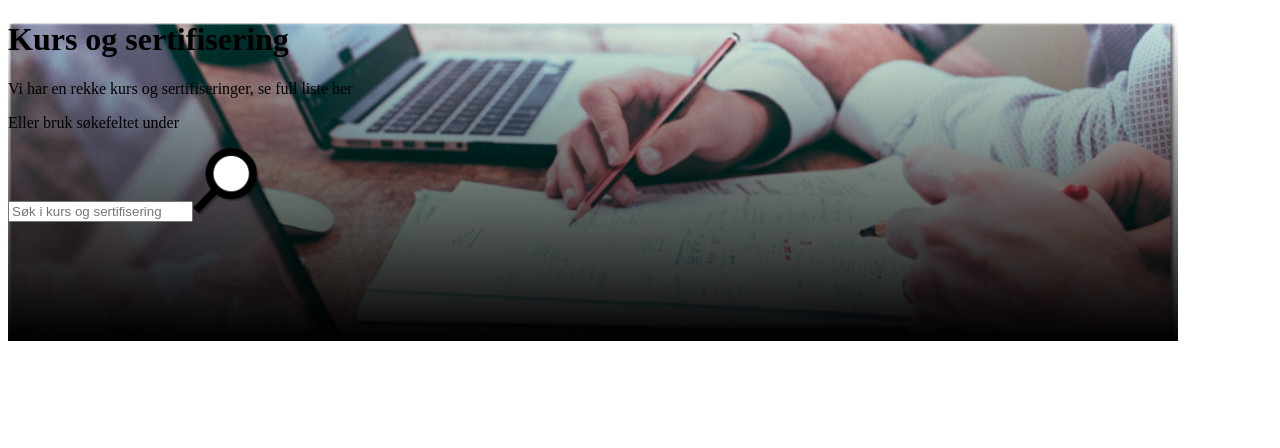
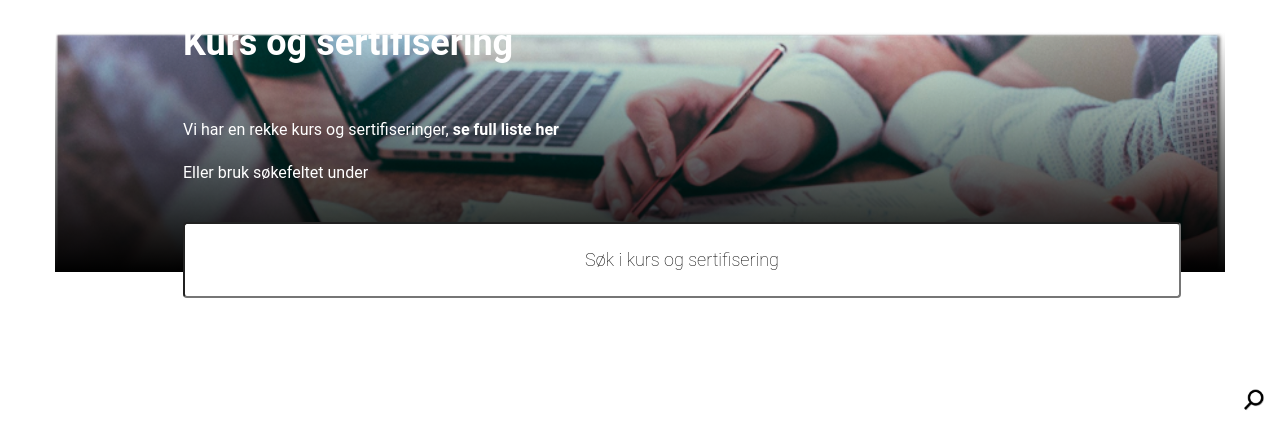
Before and after one commit to Zandra7/Glasspaper.no, a Nuxt app: page / in a window 1280 px wide. Shown: the top 448 px of the page. Built offline with nearby package versions, Linux system fonts and the light colour scheme.

Commit message:
Changed from tailwind css to normal css

```diff
--- a/components/searchCard.vue
+++ b/components/searchCard.vue
@@ -1,12 +1,12 @@
 <template>
-    <div class="kurs-sertif-bg flex flex-col mx-auto mt-8 sm:mt-10 lg:mt-12">
-        <div class="kurs-sertif-content px-4 sm:px-8 md:px-16 lg:px-32 text-white">
-            <h1 class="text-3xl sm:text-4xl pt-5 sm:pt-8 lg:pt-10 pb-3 sm:pb-4 lg:pb-7">Kurs og sertifisering</h1>
-            <p class="mb-1 sm:mb-1.5 lg:mb-2.5">Vi har en rekke kurs og sertifiseringer, <label class="font-bold cursor-pointer hover:underline hover:underline-offset-2">se full liste her</label></p>
+    <div class="kurs-sertif-bg">
+        <div class="kurs-sertif-content">
+            <h1>Kurs og sertifisering</h1>
+            <p class="kurs-sertif-text">Vi har en rekke kurs og sertifiseringer, <label class="text-link">se full liste her</label></p>
             <p>Eller bruk søkefeltet under</p>
             <div class="relative">
-                <input type="text" class="pl-10 sm:pl-12 lg:pl-16 w-full py-3 sm:py-4 px-6 sm:px-7 lg:px-8 text-center rounded-sm my-6 sm:my-8 lg:my-12 text-center border text-black font-extralight text-xl sm:text-2xl placeholder:text-black placeholder:font-extralight placeholder:text-xl sm:placeholder:text-2xl" placeholder="Søk i kurs og sertifisering">
-                <img src="~/public/images/searchIcon.png" alt="Search Icon" class="absolute right-3 sm:right-4 lg:right-5 top-1/2 transform -translate-y-1/2 w-5 sm:w-6 h-5 sm:h-6 cursor-pointer">
+                <input type="text" placeholder="Søk i kurs og sertifisering">
+                <img src="~/public/images/searchIcon.png" alt="Search Icon" class="search-icon">
             </div>
         </div>
     </div>
@@ -17,18 +17,98 @@
 
 <style scoped>
     .kurs-sertif-bg {
+        display: flex;
+        flex-direction: column;
+        margin: 2rem auto;
         max-width: 1170px;
         height: 240px;
         background-image: linear-gradient(rgba(0, 0, 0, 0), rgba(0, 0, 0, 1)), url('~/public/images/img1.png');
         background-size: cover;
+    }
 
-        /* Responsive Height */
-        @media (min-width: 640px) { /* sm: */
-            height: 280px;
+    .kurs-sertif-content {
+        color: white;
+        display: flex;
+        flex-direction: column;
+        justify-content: center;
+        height: 100%;
+        padding: 0 8rem;
+    }
+
+    h1 {
+        font-size: 36px;
+        padding-top: 1.25rem;
+        padding-bottom: 0.75rem;
+    }
+
+    .kurs-sertif-text {
+        margin-bottom: 0.25rem;
+    }
+
+    .text-link {
+        font-weight: bold;
+        cursor: pointer;
+    }
+    .text-link:hover {
+        text-decoration: underline;
+        text-underline-offset: 2px;
+    }
+
+    input {
+        padding: 0.75rem 2.5rem;
+        margin: 1.5rem 0;
+        width: 100%;
+        height: 3rem;
+        color: black;
+        border-radius: 0.25rem;
+        font-size: 1rem;
+        font-weight: 300;
+        text-align: center;
+        font-weight: 200;
+    }
+    ::placeholder {
+        color: black;
+        font-weight: 200;
+        font-size: 1.125rem;
+    }
+
+    .search-icon {
+        position: absolute;
+        right: 1rem;
+        top: 50%;
+        cursor: pointer;
+        transform: translateY(-50%);
+        width: 1.25rem;
+    }
+
+    @media (max-width: 640px) {
+        .kurs-sertif-bg {
+            padding: 0 2rem;
         }
 
-        @media (min-width: 1024px) { /* lg: */
-            height: 320px;
+        h1 {
+            font-size: 24px;
+            padding-top: 1rem;
+            padding-bottom: 0.5rem;
+        }
+
+        .kurs-sertif-content {
+            padding: 0;
+        }
+
+        .kurs-sertif-text {
+            margin-bottom: 1rem;
+        }
+    }
+
+    @media (min-width: 1024px) {
+        h1 {
+            padding-top: 1rem;
+            padding-bottom: 1rem;
+        }
+
+        .kurs-sertif-text {
+            margin-bottom: 0.5rem;
         }
     }
 </style>
--- a/pages/index.vue
+++ b/pages/index.vue
@@ -8,6 +8,8 @@
 
 </script>
 
-<style scoped>
-
+<style>
+    * {
+        font-family: 'Roboto', sans-serif;
+    }
 </style>
```
